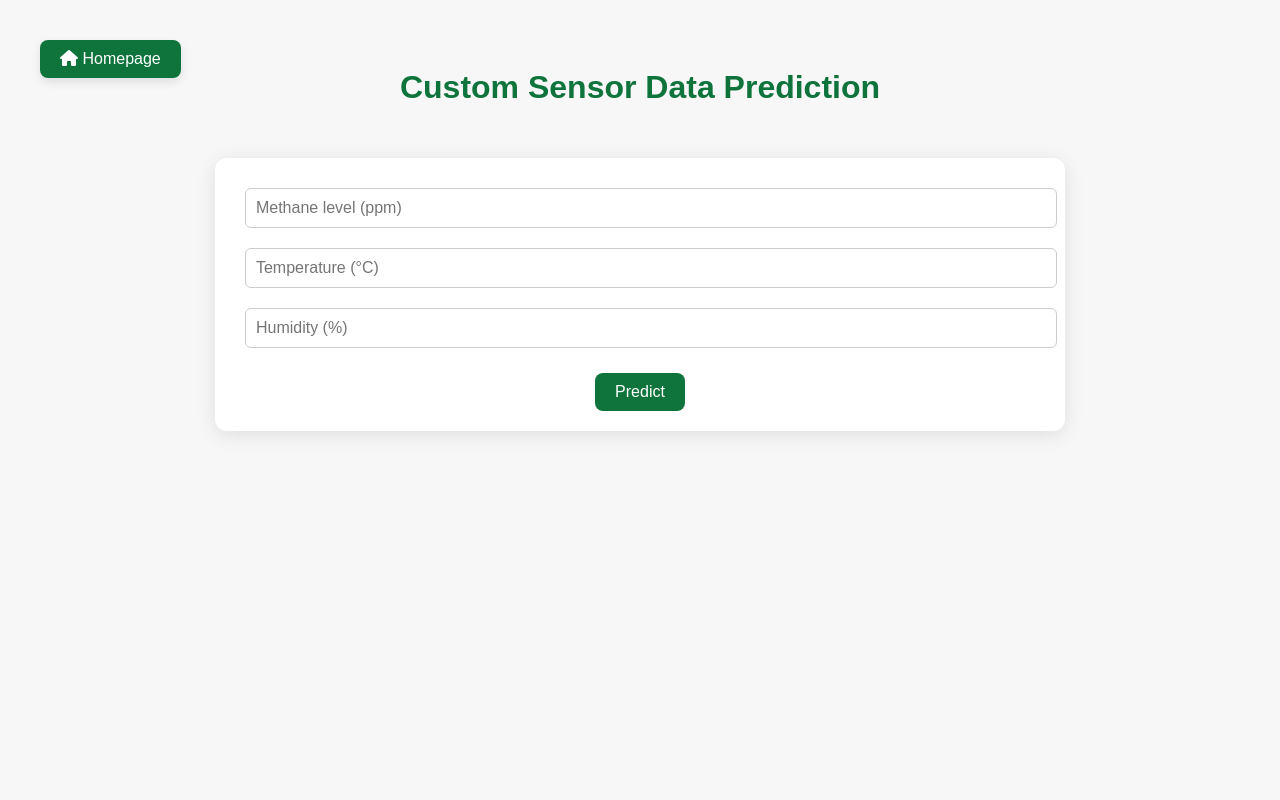
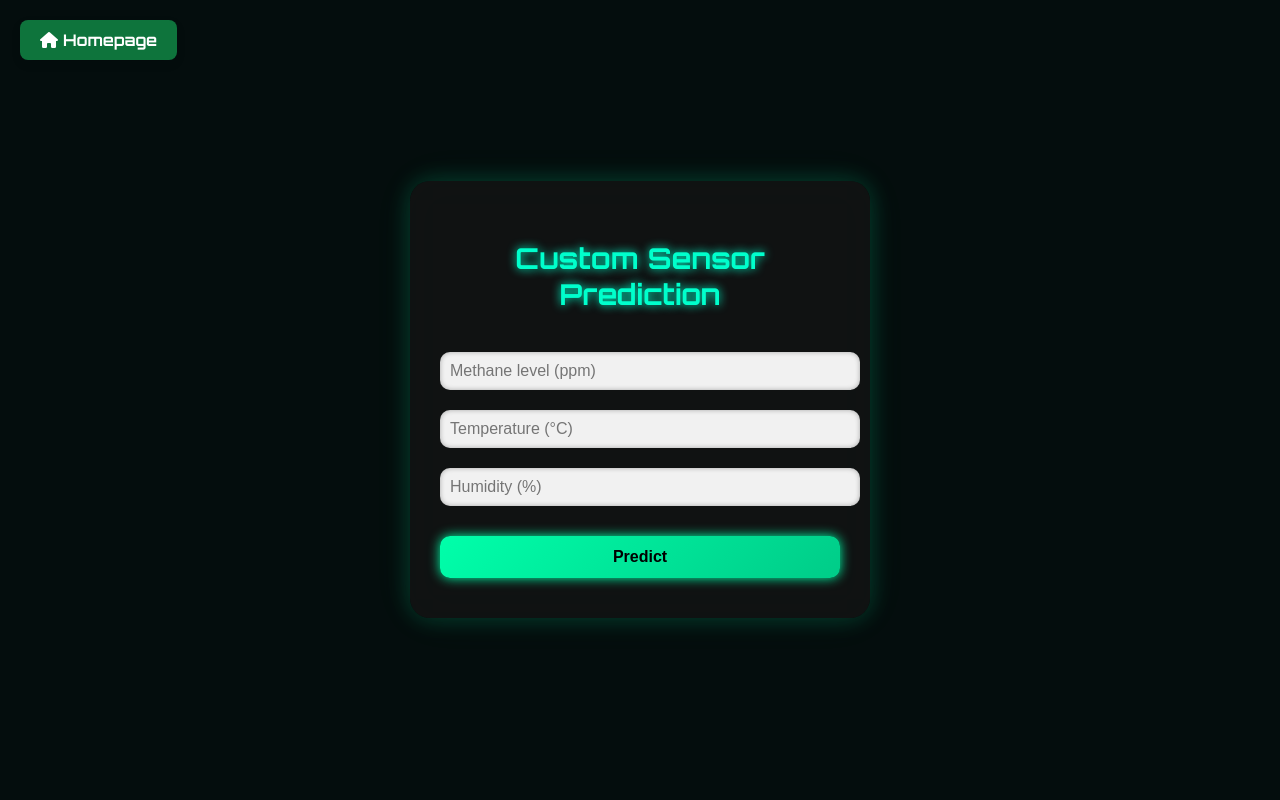
Before and after one commit to 9endu/rotbot, a Flask app: page /custom in a window 1280 px wide. Run offline with Flask 3, Linux system fonts and the light colour scheme; parts of the project's set-up code (start-up, migrations or seed data) failed here and were passed over.

Commit message:
custom page

```diff
--- a/templates/custom.html
+++ b/templates/custom.html
@@ -3,53 +3,108 @@
 <head>
   <meta charset="UTF-8" />
   <meta name="viewport" content="width=device-width, initial-scale=1.0"/>
-  <title>Custom Sensor Prediction - RotBot</title>
+  <title>RotBot Sensor Prediction</title>
+
+  <!-- Font and Icon Links -->
+  <link href="https://fonts.googleapis.com/css2?family=Orbitron:wght@700&display=swap" rel="stylesheet">
+  <link rel="stylesheet" href="https://cdnjs.cloudflare.com/ajax/libs/font-awesome/6.0.0/css/all.min.css" />
+
   <style>
     body {
-      font-family: 'Arial', sans-serif;
-      background-color: #f7f7f7;
-      padding: 40px;
+      margin: 0;
+      height: 100vh;
+      background: #040d0d;
+      display: flex;
+      align-items: center;
+      justify-content: center;
+      font-family: 'Orbitron', sans-serif;
+      color: white;
+      overflow: hidden;
+    }
+
+    .glow-box {
+      background: rgba(22, 22, 22, 0.7);
+      backdrop-filter: blur(20px);
+      border-radius: 20px;
+      padding: 40px 30px;
+      box-shadow: 0 0 25px rgba(0, 255, 170, 0.2), 0 0 45px rgba(0, 255, 170, 0.05);
+      width: 400px;
       text-align: center;
+      animation: fadeIn 1s ease-in-out;
+      position: relative;
+    }
+
+    @keyframes fadeIn {
+      from {
+        opacity: 0;
+        transform: scale(0.95);
+      }
+      to {
+        opacity: 1;
+        transform: scale(1);
+      }
     }
 
     h1 {
-      color: #0e743c;
-      font-family: 'Orbitron', sans-serif;
-    }
-
-    form {
-      margin-top: 30px;
-      display: inline-block;
-      background-color: #ffffff;
-      padding: 20px 30px;
-      border-radius: 12px;
-      box-shadow: 0 4px 20px rgba(0, 0, 0, 0.1);
+      color: #00ffcc;
+      font-size: 1.8em;
+      margin-bottom: 30px;
+      text-shadow: 0 0 10px #00ffcc;
     }
 
     input {
+      width: 100%;
+      padding: 10px;
       margin: 10px 0;
-      padding: 10px;
-      width: 100%;
+      border: none;
+      border-radius: 10px;
       font-size: 1em;
-      border: 1px solid #ccc;
-      border-radius: 6px;
+      background: #f1f1f1;
+      color: #000;
+      box-shadow: inset 0 0 5px rgba(0,0,0,0.3);
+      transition: 0.3s ease;
+    }
+
+    input:focus {
+      outline: none;
+      background: #fff;
+      box-shadow: 0 0 10px #00ffaa, 0 0 20px #00ffaa;
     }
 
     button {
-      margin-top: 15px;
-      padding: 10px 20px;
-      background-color: #0e743c;
-      color: white;
+      width: 100%;
+      padding: 12px;
+      margin-top: 20px;
+      font-size: 1em;
+      font-weight: bold;
       border: none;
-      border-radius: 8px;
-      font-size: 1em;
+      border-radius: 10px;
+      background: linear-gradient(135deg, #00ffaa, #00cc88);
+      color: #000;
       cursor: pointer;
+      box-shadow: 0 0 12px #00ffaa;
+      transition: all 0.3s ease;
     }
 
-    .home-btn {
+    button:hover {
+      transform: scale(1.03);
+      box-shadow: 0 0 18px #00ffaa, 0 0 30px #00ffaa;
+    }
+
+    .result {
+      margin-top: 20px;
+      padding: 12px;
+      background: rgba(255, 255, 255, 0.05);
+      border-radius: 10px;
+      font-size: 1.1em;
+      color: #00ffaa;
+      text-shadow: 0 0 5px #00ffaa;
+    }
+
+    .custom-wrapper .home-btn {
       position: absolute;
-  top: 40px;
-  left: 40px;
+      top: 20px;
+      left: 20px;
       background-color: #0e743c;
       color: white;
       padding: 10px 20px;
@@ -58,36 +113,31 @@
       font-weight: 500;
       transition: all 0.3s ease;
       box-shadow: 0 4px 10px rgba(0, 0, 0, 0.1);
+      z-index: 10;
     }
 
-.home-btn:hover {
+    .custom-wrapper .home-btn:hover {
       background-color: #09592f;
       transform: translateX(-3px);
-}
-
-
-    .result {
-      margin-top: 25px;
-      font-size: 1.2em;
-      color: #222;
     }
   </style>
 </head>
 <body>
-<!-- Add this in <head> if not already included -->
-  <link rel="stylesheet" href="https://cdnjs.cloudflare.com/ajax/libs/font-awesome/6.0.0/css/all.min.css" />
 
+  <div class="custom-wrapper">
     <a href="/" class="home-btn"><i class="fas fa-home"></i> Homepage</a>
 
-  <h1>Custom Sensor Data Prediction</h1>
+    <div class="glow-box">
+      <h1>Custom Sensor Prediction</h1>
       <form id="customForm">
         <input type="number" step="any" id="methane" placeholder="Methane level (ppm)" required />
         <input type="number" step="any" id="temperature" placeholder="Temperature (°C)" required />
         <input type="number" step="any" id="humidity" placeholder="Humidity (%)" required />
         <button type="submit">Predict</button>
       </form>
-
-  <div class="result" id="result"></div>
+      <div class="result" id="result" style="display: none;"></div>
+    </div>
+  </div>
 
   <script>
     document.getElementById("customForm").addEventListener("submit", async function(e) {
@@ -103,7 +153,10 @@
       });
 
       const data = await response.json();
-      document.getElementById("result").innerText = "Predicted Freshness Status: " + data.prediction;
+
+      const resultDiv = document.getElementById("result");
+      resultDiv.innerText = "Predicted Freshness Status: " + data.prediction;
+      resultDiv.style.display = 'block';
     });
   </script>
 
```
Lines whose indentation alone changed are shown as unchanged.
